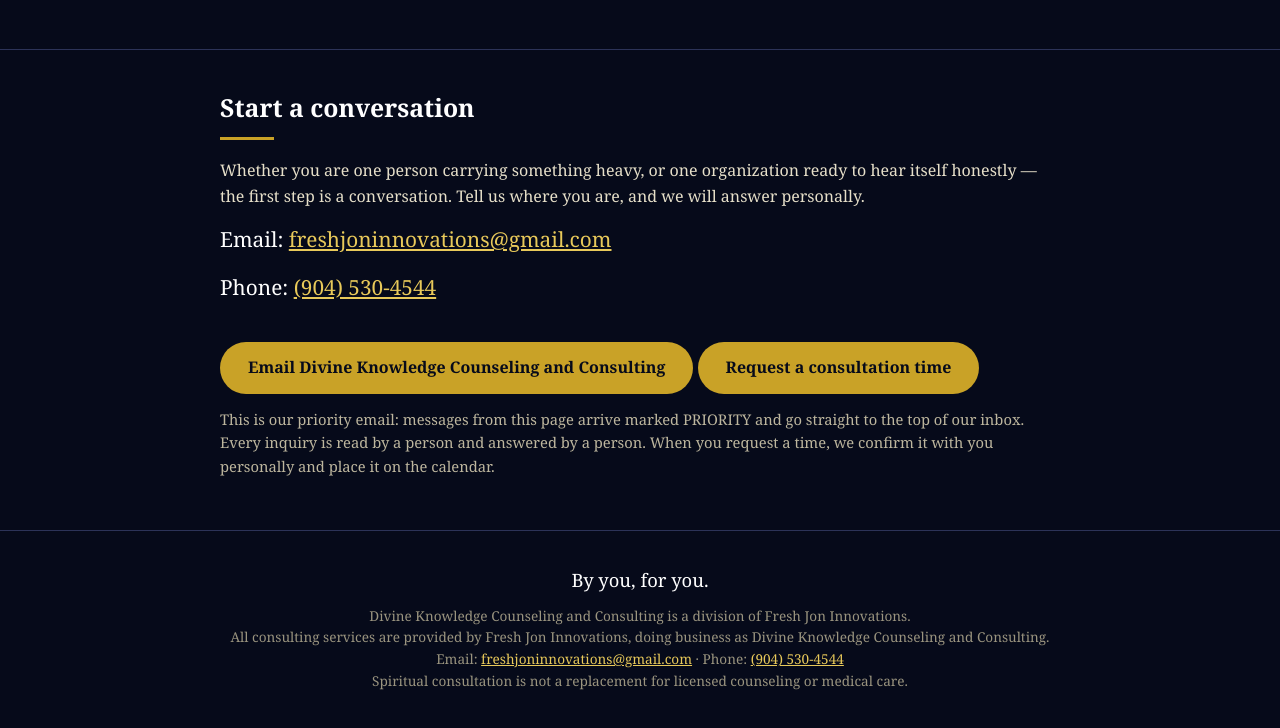
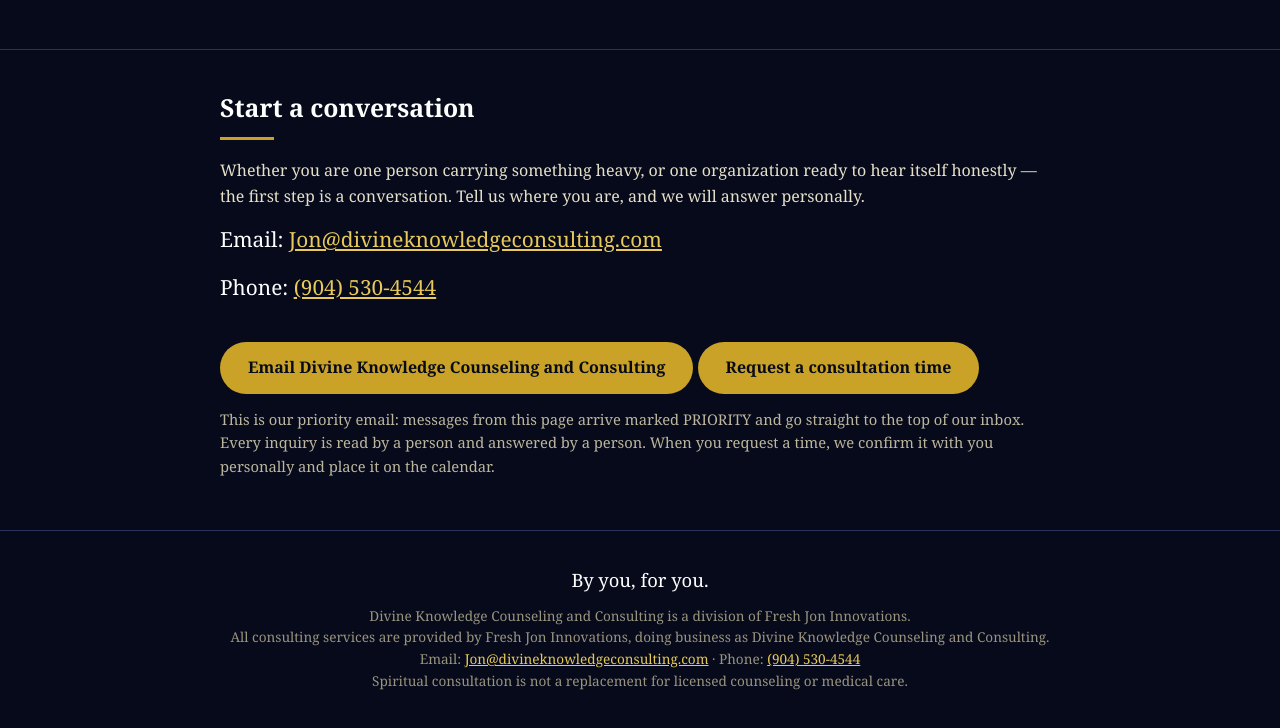
Before and after one commit to chiefjbellamy-jpg/Divine-knowledge-and-consulting, a plain HTML site: page index.html in a window 1280 px wide. Shown: the part 3836-4564 px from the top of the page. Drawn offline with Linux system fonts and the light colour scheme.

Commit message:
Divine Knowledge contact email is now Jon@divineknowledgeconsulting.com

```diff
--- a/index.html
+++ b/index.html
@@ -61,7 +61,7 @@
     <p class="sub">Business and life consulting — spiritual consultation for individuals, and culture consulting for organizations —
     built on one conviction: people make their best decisions when someone tells them the truth
     and hands them back their own choices.</p>
-    <a class="cta" href="mailto:freshjoninnovations@gmail.com?subject=PRIORITY%20—%20Consultation%20inquiry%20—%20Divine%20Knowledge%20%26%20Consulting">Start a conversation</a>
+    <a class="cta" href="mailto:Jon@divineknowledgeconsulting.com?subject=PRIORITY%20—%20Consultation%20inquiry%20—%20Divine%20Knowledge%20%26%20Consulting">Start a conversation</a>
   </div>
 </header>
 
@@ -183,10 +183,10 @@
     <p>Whether you are one person carrying something heavy, or one organization ready to hear
     itself honestly — the first step is a conversation. Tell us where you are, and we will
     answer personally.</p>
-    <p class="big">Email: <a href="mailto:freshjoninnovations@gmail.com?subject=PRIORITY%20—%20Consultation%20inquiry%20—%20Divine%20Knowledge%20%26%20Consulting">freshjoninnovations@gmail.com</a></p>
+    <p class="big">Email: <a href="mailto:Jon@divineknowledgeconsulting.com?subject=PRIORITY%20—%20Consultation%20inquiry%20—%20Divine%20Knowledge%20%26%20Consulting">Jon@divineknowledgeconsulting.com</a></p>
     <p class="big">Phone: <a href="tel:+19045304544">(904) 530-4544</a></p>
-    <a class="cta" href="mailto:freshjoninnovations@gmail.com?subject=PRIORITY%20—%20Consultation%20inquiry%20—%20Divine%20Knowledge%20%26%20Consulting">Email Divine Knowledge Counseling and Consulting</a>
-    <a class="cta" href="mailto:freshjoninnovations@gmail.com?subject=PRIORITY%20—%20Consultation%20time%20request%20—%20Divine%20Knowledge%20%26%20Consulting&amp;body=Hello%2C%20I%20would%20like%20to%20schedule%20a%20consultation.%0A%0AMy%20name%3A%0AWhat%20it%20is%20about%3A%0AA%20few%20times%20that%20work%20for%20me%3A">Request a consultation time</a>
+    <a class="cta" href="mailto:Jon@divineknowledgeconsulting.com?subject=PRIORITY%20—%20Consultation%20inquiry%20—%20Divine%20Knowledge%20%26%20Consulting">Email Divine Knowledge Counseling and Consulting</a>
+    <a class="cta" href="mailto:Jon@divineknowledgeconsulting.com?subject=PRIORITY%20—%20Consultation%20time%20request%20—%20Divine%20Knowledge%20%26%20Consulting&amp;body=Hello%2C%20I%20would%20like%20to%20schedule%20a%20consultation.%0A%0AMy%20name%3A%0AWhat%20it%20is%20about%3A%0AA%20few%20times%20that%20work%20for%20me%3A">Request a consultation time</a>
     <p class="note" style="margin-top:14px">This is our priority email: messages from this page arrive marked PRIORITY and go straight to the top of our inbox. Every inquiry is read by a person and answered by a person. When you request a time, we confirm it with you personally and place it on the calendar.</p>
   </div>
 </section>
@@ -196,7 +196,7 @@
     <div class="sig">By you, for you.</div>
     <div class="small">Divine Knowledge Counseling and Consulting is a division of Fresh Jon Innovations.<br>
     All consulting services are provided by Fresh Jon Innovations, doing business as Divine Knowledge Counseling and Consulting.<br>
-    Email: <a href="mailto:freshjoninnovations@gmail.com">freshjoninnovations@gmail.com</a> &middot; Phone: <a href="tel:+19045304544">(904) 530-4544</a><br>
+    Email: <a href="mailto:Jon@divineknowledgeconsulting.com">Jon@divineknowledgeconsulting.com</a> &middot; Phone: <a href="tel:+19045304544">(904) 530-4544</a><br>
     Spiritual consultation is not a replacement for licensed counseling or medical care.</div>
   </div>
 </footer>
```
